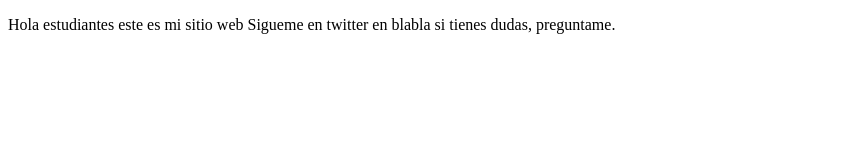
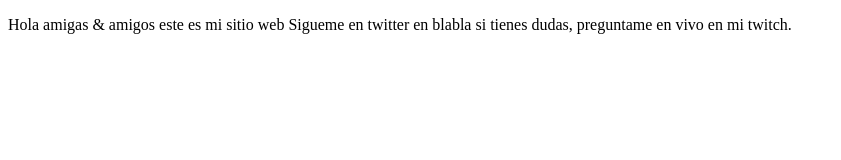
Before and after one commit to roruruth/proyectoDemoCursoPrework, a plain HTML site: page index.html in a window 1280 px wide. Shown: the whole page, without its empty margins (0-841 px from the left). Drawn offline with Linux system fonts and the light colour scheme.

Commit message:
cambios agregamos sitio de twitch

```diff
--- a/index.html
+++ b/index.html
@@ -8,8 +8,8 @@
 </head>
 <body>
     <p>
-        Hola estudiantes este es mi sitio web
-        Sigueme en twitter en blabla si tienes dudas, preguntame.
+        Hola amigas & amigos este es mi sitio web
+        Sigueme en twitter en blabla si tienes dudas, preguntame en vivo en mi twitch.
     </p>
 </body>
 </html>
```
